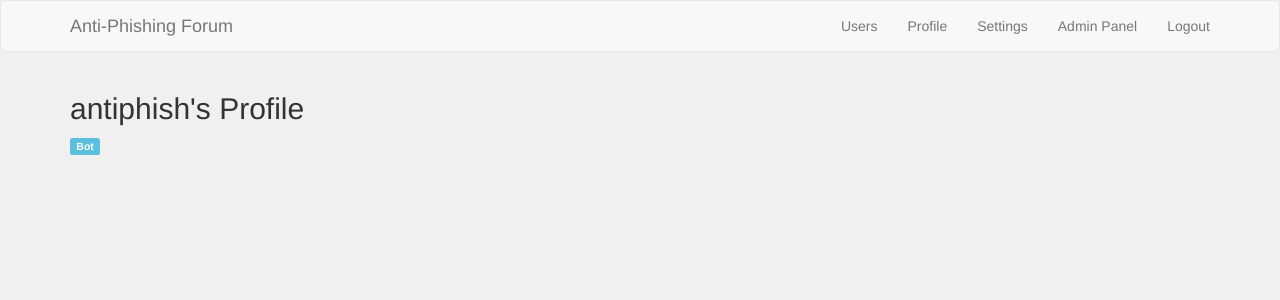
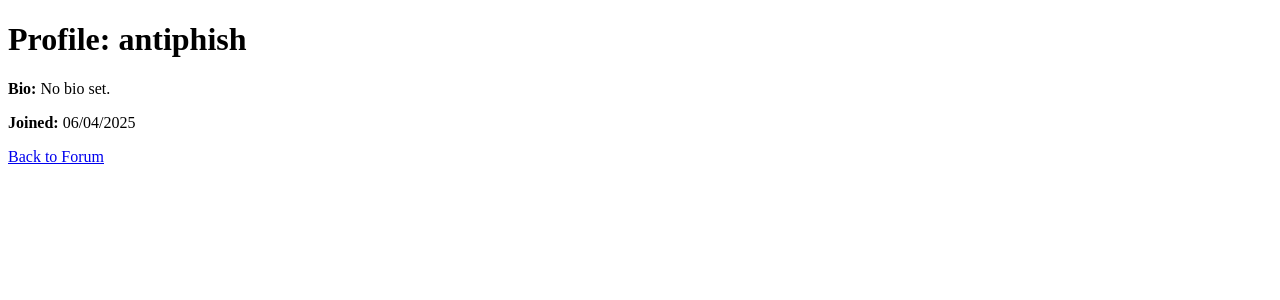
Before and after one commit to playmygamesty/forumapp, a Flask app: page /user/antiphish in a window 1280 px wide. Shown: the top 300 px of the page. Run offline with Flask 3, Linux system fonts and the light colour scheme; a user stored in the database is signed in; some libraries are stand-ins or nearby versions.

Commit message:
Update profile.html

```diff
--- a/templates/profile.html
+++ b/templates/profile.html
@@ -1,13 +1,19 @@
-{% extends "base.html" %}
-{% block content %}
-<h2>{{ user.username }}'s Profile</h2>
-{% if user.is_admin() %}<span class="label label-danger">Admin</span>{% endif %}
-{% if user.is_bot() %}<span class="label label-info">Bot</span>{% endif %}
-<p>{{ user.bio }}</p>
-{% if user.id == current_user.id %}
-  <form method="post">{{ form.hidden_tag() }}
-    <div>{{ form.bio.label }} {{ form.bio(rows=3) }}</div>
-    <div>{{ form.submit() }}</div>
-  </form>
-{% endif %}
-{% endblock %}
+<!DOCTYPE html>
+<html>
+<head>
+    <title>{{ user.username }}'s Profile</title>
+</head>
+<body>
+    <h1>Profile: {{ user.username }}</h1>
+    <p><strong>Bio:</strong> {{ user.bio or "No bio set." }}</p>
+    <p><strong>Joined:</strong> {{ join_date }}</p>
+    {% if current_user.is_authenticated and current_user.user.id == user.id %}
+        <form method="POST">
+            {{ form.hidden_tag() }}
+            <p>{{ form.bio.label }}<br>{{ form.bio(size=40) }}</p>
+            <p><input type="submit" value="Update Bio"></p>
+        </form>
+    {% endif %}
+    <p><a href="{{ url_for('index') }}">Back to Forum</a></p>
+</body>
+</html>
```
